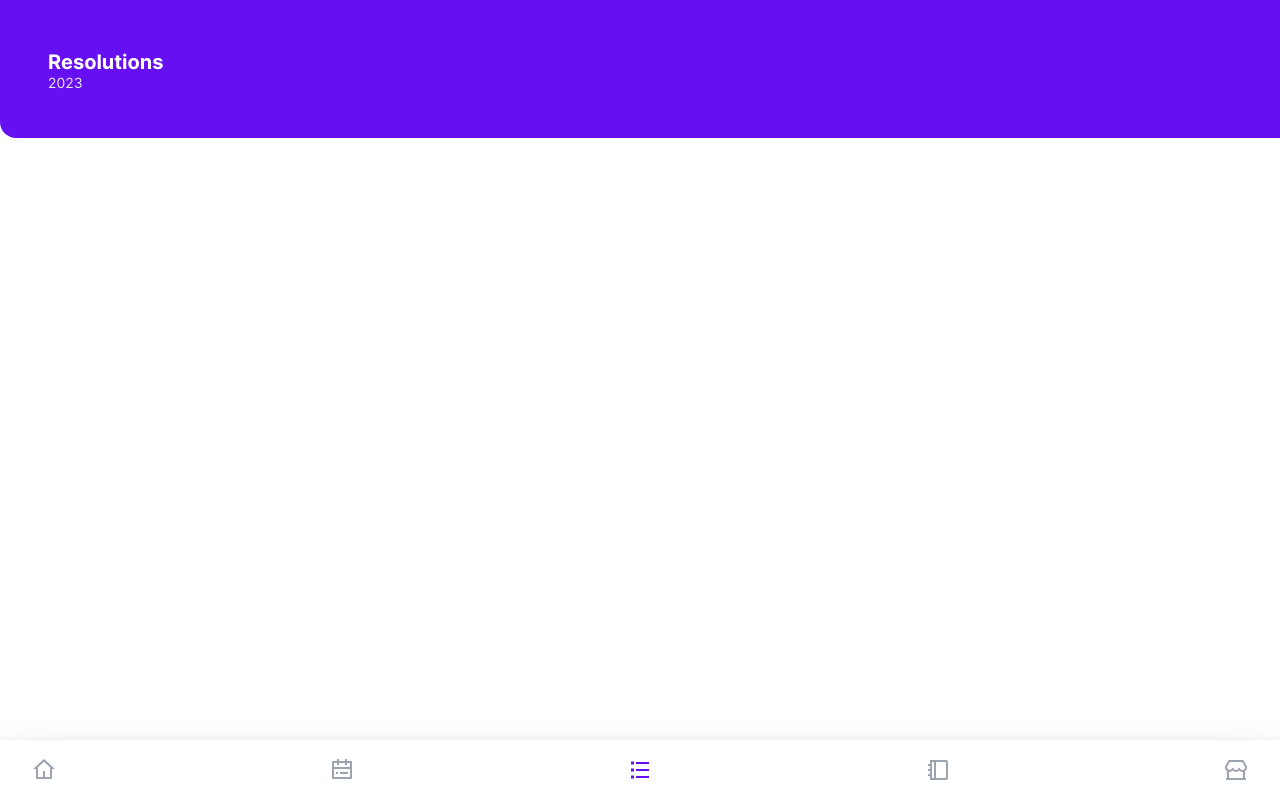
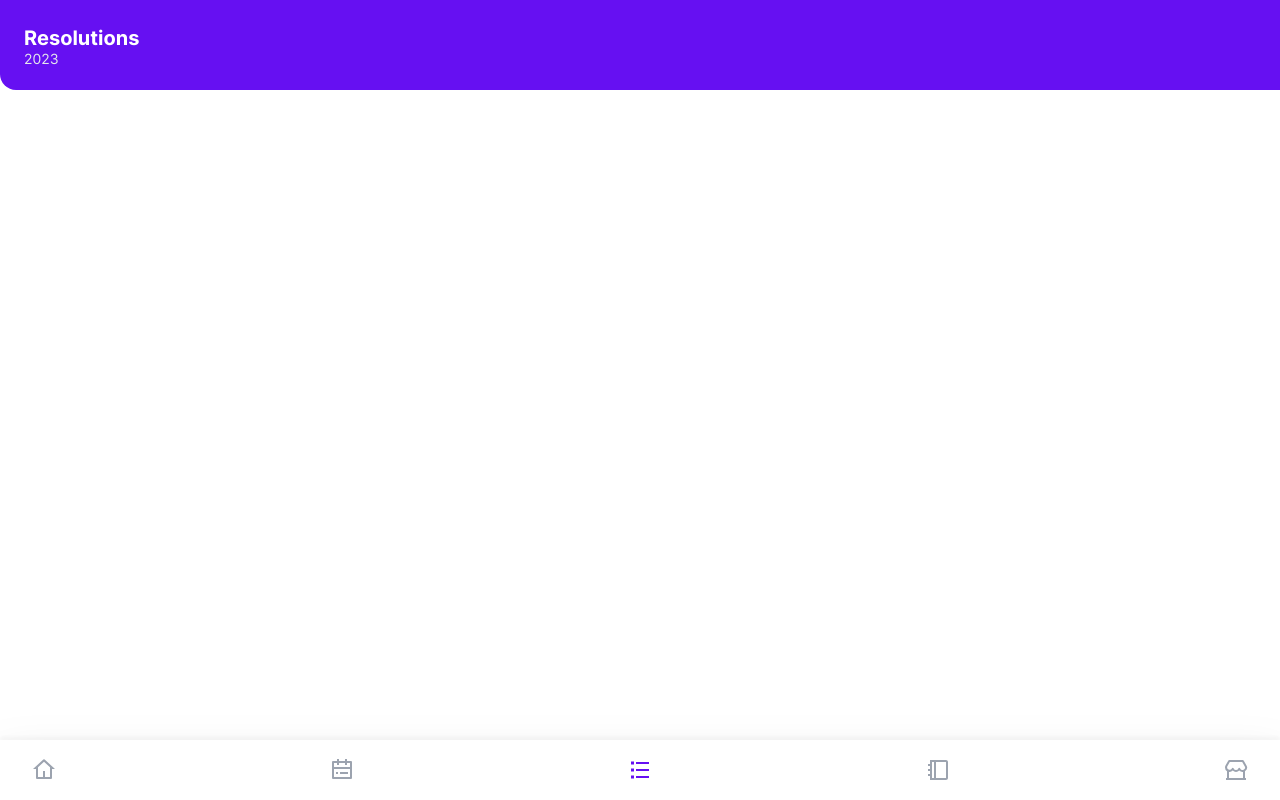
Before and after one commit to thismarcoantonio/personal-app, a Vue app: page /resolutions in a window 1280 px wide. Built offline with nearby package versions, Linux system fonts and the light colour scheme.

Commit message:
Fix pages header

```diff
--- a/src/views/Groceries/GroceriesView.vue
+++ b/src/views/Groceries/GroceriesView.vue
@@ -1,10 +1,7 @@
 <template>
-  <header-container small>
-    <page-header title="Groceries" />
-  </header-container>
+  <page-header title="Groceries" />
 </template>
 
 <script lang="ts" setup>
-import HeaderContainer from "@/components/HeaderContainer.vue";
 import PageHeader from "@/components/PageHeader.vue";
 </script>
--- a/src/views/Notes/NotesView.vue
+++ b/src/views/Notes/NotesView.vue
@@ -1,10 +1,7 @@
 <template>
-  <header-container small>
-    <page-header title="Notes" />
-  </header-container>
+  <page-header title="Notes" />
 </template>
 
 <script lang="ts" setup>
-import HeaderContainer from "@/components/HeaderContainer.vue";
 import PageHeader from "@/components/PageHeader.vue";
 </script>
--- a/src/views/Resolutions/ResolutionsView.vue
+++ b/src/views/Resolutions/ResolutionsView.vue
@@ -1,10 +1,7 @@
 <template>
-  <header-container small>
-    <page-header title="Resolutions" description="2023" />
-  </header-container>
+  <page-header title="Resolutions" description="2023" />
 </template>
 
 <script lang="ts" setup>
-import HeaderContainer from "@/components/HeaderContainer.vue";
 import PageHeader from "@/components/PageHeader.vue";
 </script>
```
